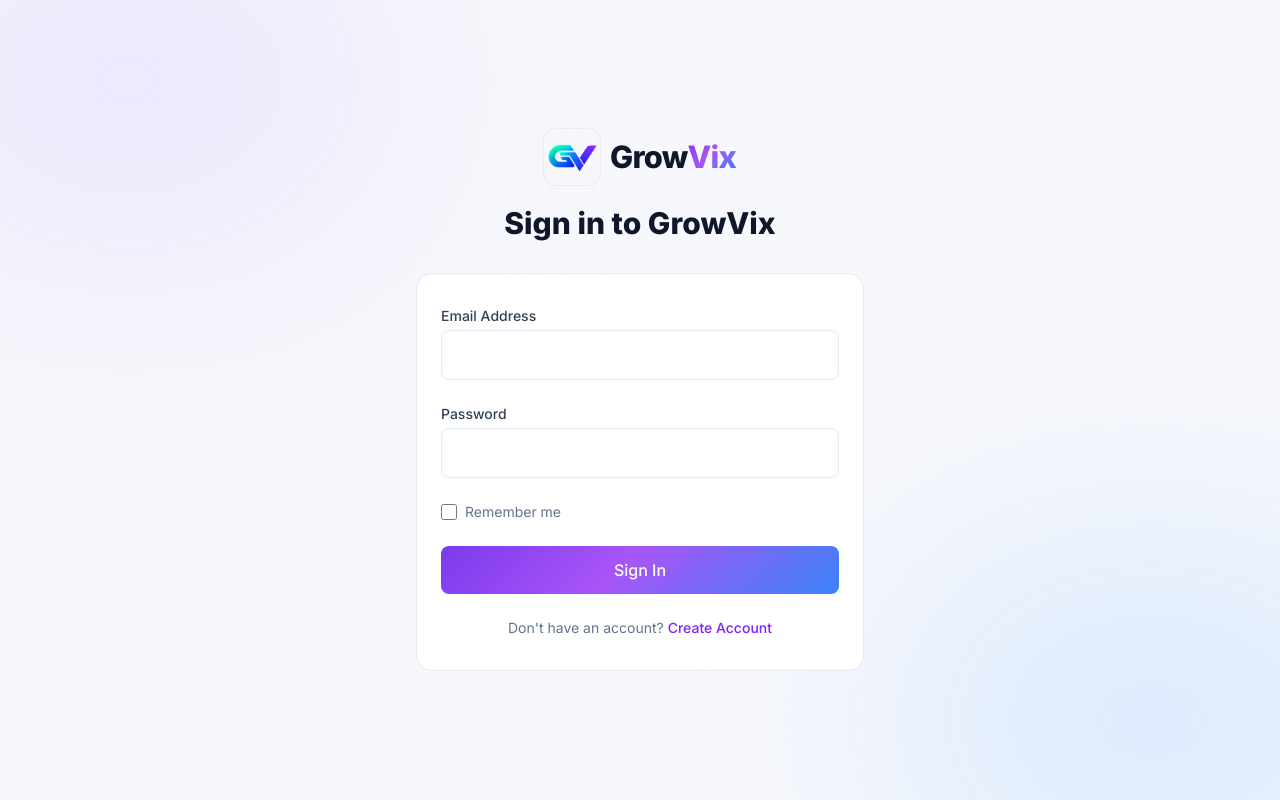
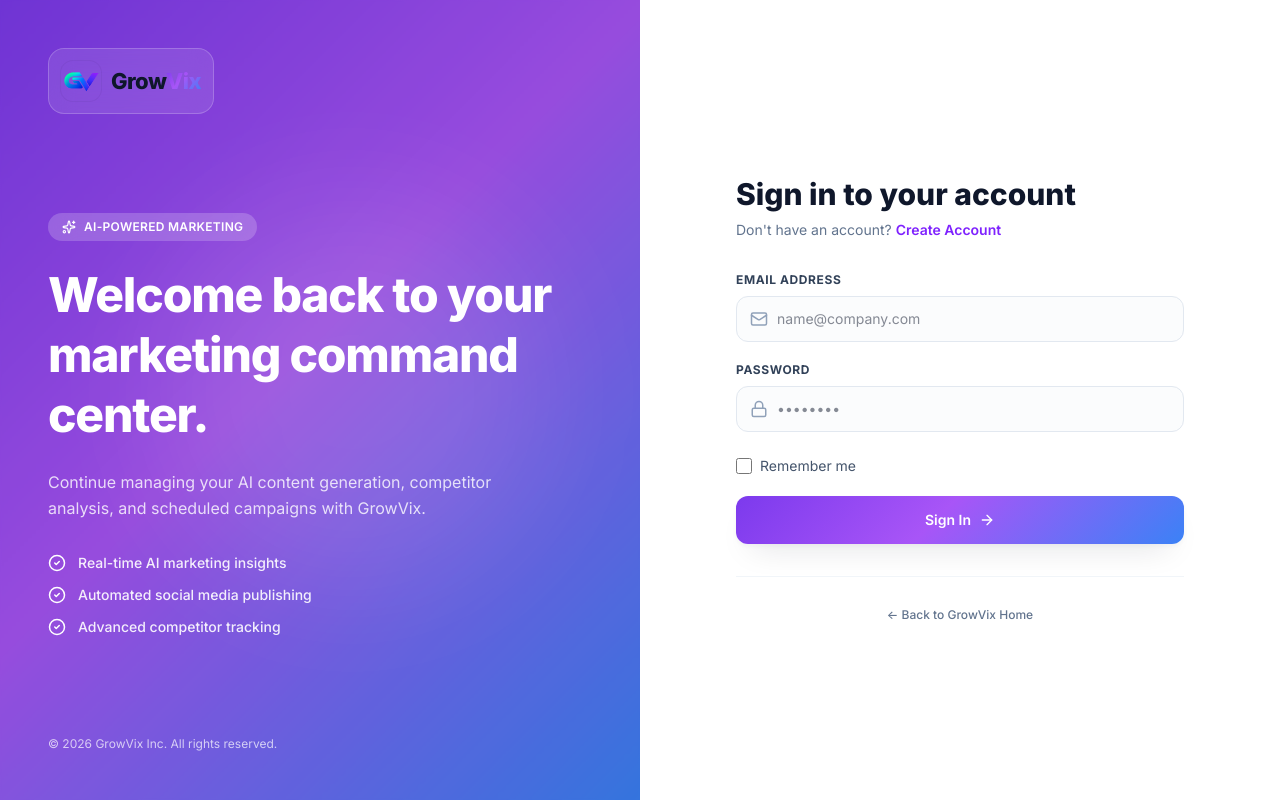
Before and after one commit to Azizkhan42/GrowVix, a React (Vite) app in the folder frontend/: page /login in a window 1280 px wide. Built offline with nearby package versions, Linux system fonts and the light colour scheme; no server answers.

Commit message:
Login and signup pages are redesign and made better

```diff
--- a/frontend/src/pages/Login.jsx
+++ b/frontend/src/pages/Login.jsx
@@ -2,6 +2,7 @@ import { useState } from "react";
 import { Link, useNavigate } from "react-router-dom";
 import { useAuth } from "../context/useAuth";
 import Logo from "../components/Logo";
+import { Sparkles, Mail, Lock, ArrowRight, CheckCircle2 } from "lucide-react";
 
 export default function Login() {
   const navigate = useNavigate();
@@ -36,96 +37,144 @@ export default function Login() {
   };
 
   return (
-    <div className="min-h-screen bg-app-bg flex flex-col justify-center py-12 px-4 sm:px-6 lg:px-8 relative overflow-hidden">
+    <div className="min-h-screen bg-slate-50 flex flex-col lg:flex-row">
+      {/* Left Promotional / Brand Panel */}
+      <div className="hidden lg:flex lg:w-1/2 gradient-brand p-12 flex-col justify-between relative overflow-hidden text-white">
+        <div className="absolute inset-0 bg-black/10 backdrop-blur-[1px]" />
+        <div className="absolute top-1/4 left-1/4 w-96 h-96 bg-white/10 rounded-full blur-3xl pointer-events-none" />
 
-      {/* Background Glow */}
-      <div className="absolute top-[-10%] left-[-10%] w-[40%] h-[40%] bg-violet-200/50 rounded-full blur-[120px] pointer-events-none"></div>
-      <div className="absolute bottom-[-10%] right-[-10%] w-[40%] h-[40%] bg-blue-200/50 rounded-full blur-[120px] pointer-events-none"></div>
+        <div className="relative z-10">
+          <Link to="/" className="inline-block bg-white/10 backdrop-blur-md p-3 rounded-2xl border border-white/20">
+            <Logo size={40} className="text-white" />
+          </Link>
+        </div>
 
-      {/* Logo + Heading */}
-      <div className="sm:mx-auto sm:w-full sm:max-w-md z-10">
-        <div className="flex justify-center flex-col items-center">
-          <Logo size={56} className="mb-5" />
+        <div className="relative z-10 space-y-6 max-w-lg">
+          <div className="inline-flex items-center gap-2 px-3.5 py-1.5 rounded-full bg-white/20 backdrop-blur-md text-white text-xs font-semibold tracking-wide uppercase">
+            <Sparkles size={14} /> AI-Powered Marketing
+          </div>
+          <h1 className="text-4xl lg:text-5xl font-extrabold tracking-tight leading-tight">
+            Welcome back to your marketing command center.
+          </h1>
+          <p className="text-white/80 text-base leading-relaxed">
+            Continue managing your AI content generation, competitor analysis, and scheduled campaigns with GrowVix.
+          </p>
 
-          <h2 className="text-3xl font-extrabold text-slate-900 text-center">
-            Sign in to GrowVix
-          </h2>
+          <div className="space-y-3 pt-2">
+            {[
+              "Real-time AI marketing insights",
+              "Automated social media publishing",
+              "Advanced competitor tracking",
+            ].map((item, idx) => (
+              <div key={idx} className="flex items-center gap-3">
+                <CheckCircle2 size={18} className="text-white shrink-0" />
+                <span className="text-sm font-medium text-white/90">{item}</span>
+              </div>
+            ))}
           </div>
         </div>
 
-      {/* Form */}
-      <div className="mt-8 sm:mx-auto sm:w-full sm:max-w-md z-10">
-        <div className="bg-white py-8 px-6 shadow-card sm:rounded-2xl border border-app-border">
+        <div className="relative z-10 text-xs text-white/70">
+          &copy; {new Date().getFullYear()} GrowVix Inc. All rights reserved.
+        </div>
+      </div>
 
-          {/* Error Message */}
+      {/* Right Form Panel */}
+      <div className="flex-1 flex flex-col justify-center py-12 px-4 sm:px-6 lg:px-20 xl:px-24 bg-white">
+        <div className="mx-auto w-full max-w-sm lg:max-w-md">
+          {/* Mobile Logo */}
+          <div className="flex lg:hidden justify-center mb-8">
+            <Link to="/">
+              <Logo size={48} />
+            </Link>
+          </div>
+
+          <div className="space-y-2 mb-8">
+            <h2 className="text-3xl font-extrabold text-slate-900">Sign in to your account</h2>
+            <p className="text-sm text-slate-500">
+              Don't have an account?{" "}
+              <Link to="/signup" className="text-violet-600 hover:text-violet-800 font-semibold transition">
+                Create Account
+              </Link>
+            </p>
+          </div>
+
           {error && (
-            <div className="mb-4 bg-rose-50 border border-rose-200 text-rose-700 text-sm p-3 rounded-lg">
+            <div className="mb-6 bg-rose-50 border border-rose-200 text-rose-700 text-sm p-4 rounded-xl animate-rise">
               {error}
             </div>
           )}
 
-          <form className="space-y-6" onSubmit={handleSubmit}>
-
-            {/* Email */}
+          <form className="space-y-5" onSubmit={handleSubmit}>
             <div>
-              <label className="block text-sm font-medium text-slate-700">
+              <label className="block text-xs font-bold uppercase tracking-wider text-slate-700 mb-2">
                 Email Address
               </label>
-
+              <div className="relative">
+                <div className="absolute inset-y-0 left-0 pl-3.5 flex items-center pointer-events-none text-slate-400">
+                  <Mail size={18} />
+                </div>
                 <input
                   type="email"
                   required
                   value={email}
                   onChange={(e) => setEmail(e.target.value)}
-                className="mt-1 w-full px-4 py-3 bg-white border border-app-border rounded-lg text-slate-900 focus:ring-2 focus:ring-violet-200 focus:border-violet-400 outline-none transition"
+                  placeholder="name@company.com"
+                  className="w-full pl-10 pr-4 py-3 bg-slate-50/50 border border-slate-200 rounded-xl text-slate-900 text-sm focus:bg-white focus:ring-2 focus:ring-violet-200 focus:border-violet-500 outline-none transition"
                 />
               </div>
+            </div>
 
-            {/* Password */}
             <div>
-              <label className="block text-sm font-medium text-slate-700">
+              <div className="flex items-center justify-between mb-2">
+                <label className="block text-xs font-bold uppercase tracking-wider text-slate-700">
                   Password
                 </label>
-
+              </div>
+              <div className="relative">
+                <div className="absolute inset-y-0 left-0 pl-3.5 flex items-center pointer-events-none text-slate-400">
+                  <Lock size={18} />
+                </div>
                 <input
                   type="password"
                   required
                   value={password}
                   onChange={(e) => setPassword(e.target.value)}
-                className="mt-1 w-full px-4 py-3 bg-white border border-app-border rounded-lg text-slate-900 focus:ring-2 focus:ring-violet-200 focus:border-violet-400 outline-none transition"
+                  placeholder="••••••••"
+                  className="w-full pl-10 pr-4 py-3 bg-slate-50/50 border border-slate-200 rounded-xl text-slate-900 text-sm focus:bg-white focus:ring-2 focus:ring-violet-200 focus:border-violet-500 outline-none transition"
                 />
               </div>
+            </div>
 
-            {/* Remember me */}
-            <div className="flex items-center">
+            <div className="flex items-center justify-between text-sm pt-1">
+              <label className="flex items-center cursor-pointer">
                 <input
-                id="remember-me"
                   type="checkbox"
-                className="h-4 w-4 bg-white border-app-border rounded text-violet-600 focus:ring-violet-400"
+                  className="h-4 w-4 rounded border-slate-300 text-violet-600 focus:ring-violet-400"
                 />
-              <label htmlFor="remember-me" className="ml-2 block text-sm text-slate-500">
-                Remember me
+                <span className="ml-2 text-slate-600">Remember me</span>
               </label>
             </div>
 
-            {/* Button */}
             <button
               type="submit"
               disabled={loading}
-              className="gradient-brand w-full py-3 rounded-lg text-white font-medium transition hover:opacity-95 disabled:opacity-70"
+              className="gradient-brand w-full py-3.5 px-4 rounded-xl text-white font-semibold text-sm shadow-lift transition hover:opacity-95 disabled:opacity-70 flex items-center justify-center gap-2 cursor-pointer"
             >
-              {loading ? "Signing in..." : "Sign In"}
+              {loading ? (
+                <span>Signing in...</span>
+              ) : (
+                <>
+                  <span>Sign In</span>
+                  <ArrowRight size={16} />
+                </>
+              )}
             </button>
           </form>
 
-          {/* Signup Link */}
-          <div className="mt-6 text-center text-sm text-slate-500">
-            Don't have an account?{" "}
-            <Link
-              to="/signup"
-              className="text-violet-600 hover:text-violet-800 font-medium"
-            >
-              Create Account
+          <div className="mt-8 pt-6 border-t border-slate-100 text-center">
+            <Link to="/" className="text-xs font-medium text-slate-500 hover:text-slate-800 transition">
+              &larr; Back to GrowVix Home
             </Link>
           </div>
         </div>
--- a/frontend/src/pages/Signup.jsx
+++ b/frontend/src/pages/Signup.jsx
@@ -2,6 +2,7 @@ import { useState } from "react";
 import { Link, useNavigate } from "react-router-dom";
 import { useAuth } from "../context/useAuth";
 import Logo from "../components/Logo";
+import { Sparkles, Mail, Lock, User, ArrowRight, CheckCircle2 } from "lucide-react";
 
 export default function Signup() {
   const navigate = useNavigate();
@@ -37,96 +38,151 @@ export default function Signup() {
   };
 
   return (
-    <div className="min-h-screen bg-app-bg flex flex-col justify-center py-12 px-4 sm:px-6 lg:px-8 relative overflow-hidden">
-      {/* Background Glow */}
-      <div className="absolute top-[-10%] left-[-10%] w-[40%] h-[40%] bg-violet-200/50 rounded-full blur-[120px] pointer-events-none"></div>
-      <div className="absolute bottom-[-10%] right-[-10%] w-[40%] h-[40%] bg-blue-200/50 rounded-full blur-[120px] pointer-events-none"></div>
+    <div className="min-h-screen bg-slate-50 flex flex-col lg:flex-row">
+      {/* Left Promotional / Brand Panel */}
+      <div className="hidden lg:flex lg:w-1/2 gradient-brand p-12 flex-col justify-between relative overflow-hidden text-white">
+        <div className="absolute inset-0 bg-black/10 backdrop-blur-[1px]" />
+        <div className="absolute bottom-1/4 right-1/4 w-96 h-96 bg-white/10 rounded-full blur-3xl pointer-events-none" />
 
-      {/* Logo + Heading */}
-      <div className="sm:mx-auto sm:w-full sm:max-w-md z-10">
-        <div className="flex justify-center flex-col items-center">
-          <Logo size={56} className="mb-5" />
+        <div className="relative z-10">
+          <Link to="/" className="inline-block bg-white/10 backdrop-blur-md p-3 rounded-2xl border border-white/20">
+            <Logo size={40} className="text-white" />
+          </Link>
+        </div>
 
-          <h2 className="text-3xl font-extrabold text-slate-900 text-center">
-            Create your account
-          </h2>
+        <div className="relative z-10 space-y-6 max-w-lg">
+          <div className="inline-flex items-center gap-2 px-3.5 py-1.5 rounded-full bg-white/20 backdrop-blur-md text-white text-xs font-semibold tracking-wide uppercase">
+            <Sparkles size={14} /> Start Your Growth Journey
+          </div>
+          <h1 className="text-4xl lg:text-5xl font-extrabold tracking-tight leading-tight">
+            Supercharge your marketing with AI today.
+          </h1>
+          <p className="text-white/80 text-base leading-relaxed">
+            Join thousands of businesses, agencies, and marketers using GrowVix to automate content creation and competitor analysis.
+          </p>
+
+          <div className="space-y-3 pt-2">
+            {[
+              "Free plan available with no credit card required",
+              "Instant AI content generation in seconds",
+              "Connect Facebook, Instagram & LinkedIn",
+            ].map((item, idx) => (
+              <div key={idx} className="flex items-center gap-3">
+                <CheckCircle2 size={18} className="text-white shrink-0" />
+                <span className="text-sm font-medium text-white/90">{item}</span>
+              </div>
+            ))}
           </div>
         </div>
 
-      {/* Form */}
-      <div className="mt-8 sm:mx-auto sm:w-full sm:max-w-md z-10">
-        <div className="bg-white py-8 px-6 shadow-card sm:rounded-2xl border border-app-border">
-          {/* Error Message */}
+        <div className="relative z-10 text-xs text-white/70">
+          &copy; {new Date().getFullYear()} GrowVix Inc. All rights reserved.
+        </div>
+      </div>
+
+      {/* Right Form Panel */}
+      <div className="flex-1 flex flex-col justify-center py-12 px-4 sm:px-6 lg:px-20 xl:px-24 bg-white">
+        <div className="mx-auto w-full max-w-sm lg:max-w-md">
+          {/* Mobile Logo */}
+          <div className="flex lg:hidden justify-center mb-8">
+            <Link to="/">
+              <Logo size={48} />
+            </Link>
+          </div>
+
+          <div className="space-y-2 mb-8">
+            <h2 className="text-3xl font-extrabold text-slate-900">Create your account</h2>
+            <p className="text-sm text-slate-500">
+              Already have an account?{" "}
+              <Link to="/login" className="text-violet-600 hover:text-violet-800 font-semibold transition">
+                Sign In
+              </Link>
+            </p>
+          </div>
+
           {error && (
-            <div className="mb-4 bg-rose-50 border border-rose-200 text-rose-700 text-sm p-3 rounded-lg">
+            <div className="mb-6 bg-rose-50 border border-rose-200 text-rose-700 text-sm p-4 rounded-xl animate-rise">
               {error}
             </div>
           )}
 
-          <form className="space-y-6" onSubmit={handleSubmit}>
-            {/* Name */}
+          <form className="space-y-5" onSubmit={handleSubmit}>
             <div>
-              <label className="block text-sm font-medium text-slate-700">
+              <label className="block text-xs font-bold uppercase tracking-wider text-slate-700 mb-2">
                 Full Name
               </label>
-
+              <div className="relative">
+                <div className="absolute inset-y-0 left-0 pl-3.5 flex items-center pointer-events-none text-slate-400">
+                  <User size={18} />
+                </div>
                 <input
                   type="text"
                   required
                   value={name}
                   onChange={(e) => setName(e.target.value)}
-                className="mt-1 w-full px-4 py-3 bg-white border border-app-border rounded-lg text-slate-900 focus:ring-2 focus:ring-violet-200 focus:border-violet-400 outline-none transition"
+                  placeholder="John Doe"
+                  className="w-full pl-10 pr-4 py-3 bg-slate-50/50 border border-slate-200 rounded-xl text-slate-900 text-sm focus:bg-white focus:ring-2 focus:ring-violet-200 focus:border-violet-500 outline-none transition"
                 />
               </div>
+            </div>
 
-            {/* Email */}
             <div>
-              <label className="block text-sm font-medium text-slate-700">
+              <label className="block text-xs font-bold uppercase tracking-wider text-slate-700 mb-2">
                 Email Address
               </label>
-
+              <div className="relative">
+                <div className="absolute inset-y-0 left-0 pl-3.5 flex items-center pointer-events-none text-slate-400">
+                  <Mail size={18} />
+                </div>
                 <input
                   type="email"
                   required
                   value={email}
                   onChange={(e) => setEmail(e.target.value)}
-                className="mt-1 w-full px-4 py-3 bg-white border border-app-border rounded-lg text-slate-900 focus:ring-2 focus:ring-violet-200 focus:border-violet-400 outline-none transition"
+                  placeholder="name@company.com"
+                  className="w-full pl-10 pr-4 py-3 bg-slate-50/50 border border-slate-200 rounded-xl text-slate-900 text-sm focus:bg-white focus:ring-2 focus:ring-violet-200 focus:border-violet-500 outline-none transition"
                 />
               </div>
+            </div>
 
-            {/* Password */}
             <div>
-              <label className="block text-sm font-medium text-slate-700">
+              <label className="block text-xs font-bold uppercase tracking-wider text-slate-700 mb-2">
                 Password
               </label>
-
+              <div className="relative">
+                <div className="absolute inset-y-0 left-0 pl-3.5 flex items-center pointer-events-none text-slate-400">
+                  <Lock size={18} />
+                </div>
                 <input
                   type="password"
                   required
                   value={password}
                   onChange={(e) => setPassword(e.target.value)}
-                className="mt-1 w-full px-4 py-3 bg-white border border-app-border rounded-lg text-slate-900 focus:ring-2 focus:ring-violet-200 focus:border-violet-400 outline-none transition"
+                  placeholder="At least 6 characters"
+                  className="w-full pl-10 pr-4 py-3 bg-slate-50/50 border border-slate-200 rounded-xl text-slate-900 text-sm focus:bg-white focus:ring-2 focus:ring-violet-200 focus:border-violet-500 outline-none transition"
                 />
               </div>
+            </div>
 
-            {/* Button */}
             <button
               type="submit"
               disabled={loading}
-              className="gradient-brand w-full py-3 rounded-lg text-white font-medium transition hover:opacity-95 disabled:opacity-70"
+              className="gradient-brand w-full py-3.5 px-4 rounded-xl text-white font-semibold text-sm shadow-lift transition hover:opacity-95 disabled:opacity-70 flex items-center justify-center gap-2 cursor-pointer"
             >
-              {loading ? "Creating Account..." : "Sign Up"}
+              {loading ? (
+                <span>Creating Account...</span>
+              ) : (
+                <>
+                  <span>Create Account</span>
+                  <ArrowRight size={16} />
+                </>
+              )}
             </button>
           </form>
 
-          {/* Login Link */}
-          <div className="mt-6 text-center text-sm text-slate-500">
-            Already have an account?{" "}
-            <Link
-              to="/login"
-              className="text-violet-600 hover:text-violet-800 font-medium"
-            >
-              Sign In
+          <div className="mt-8 pt-6 border-t border-slate-100 text-center">
+            <Link to="/" className="text-xs font-medium text-slate-500 hover:text-slate-800 transition">
+              &larr; Back to GrowVix Home
             </Link>
           </div>
         </div>
```
Lines whose indentation alone changed are shown as unchanged.
